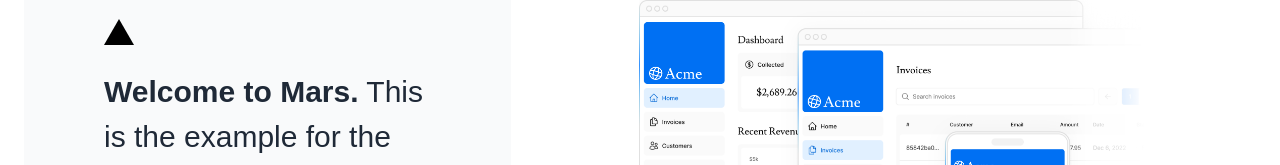
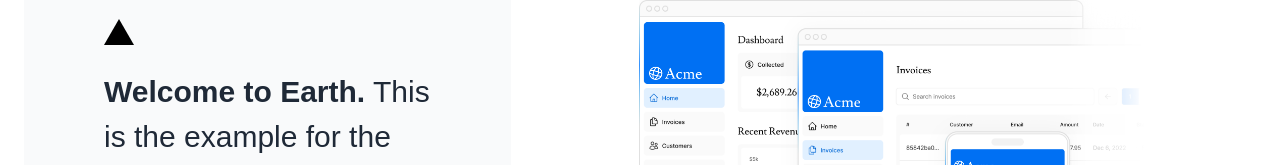
Before and after one commit to vincenthu-nz/kiwicare-frontend, a Next.js app: page / in a window 1280 px wide. Shown: the part 231-396 px from the top of the page. Built offline with nearby package versions, Linux system fonts and the light colour scheme; a web font is replaced by a local one.

Commit message:
change page.tsx file

```diff
--- a/app/page.tsx
+++ b/app/page.tsx
@@ -18,7 +18,7 @@
                     <p
                         className={`${lusitana.className} text-xl text-gray-800 md:text-3xl md:leading-normal`}
                     >
-                        <strong>Welcome to Mars.</strong> This is the example for the{" "}
+                        <strong>Welcome to Earth.</strong> This is the example for the{" "}
                         <a href="https://nextjs.org/learn/" className="text-blue-500">
                             Next.js Learn Course
                         </a>
```
